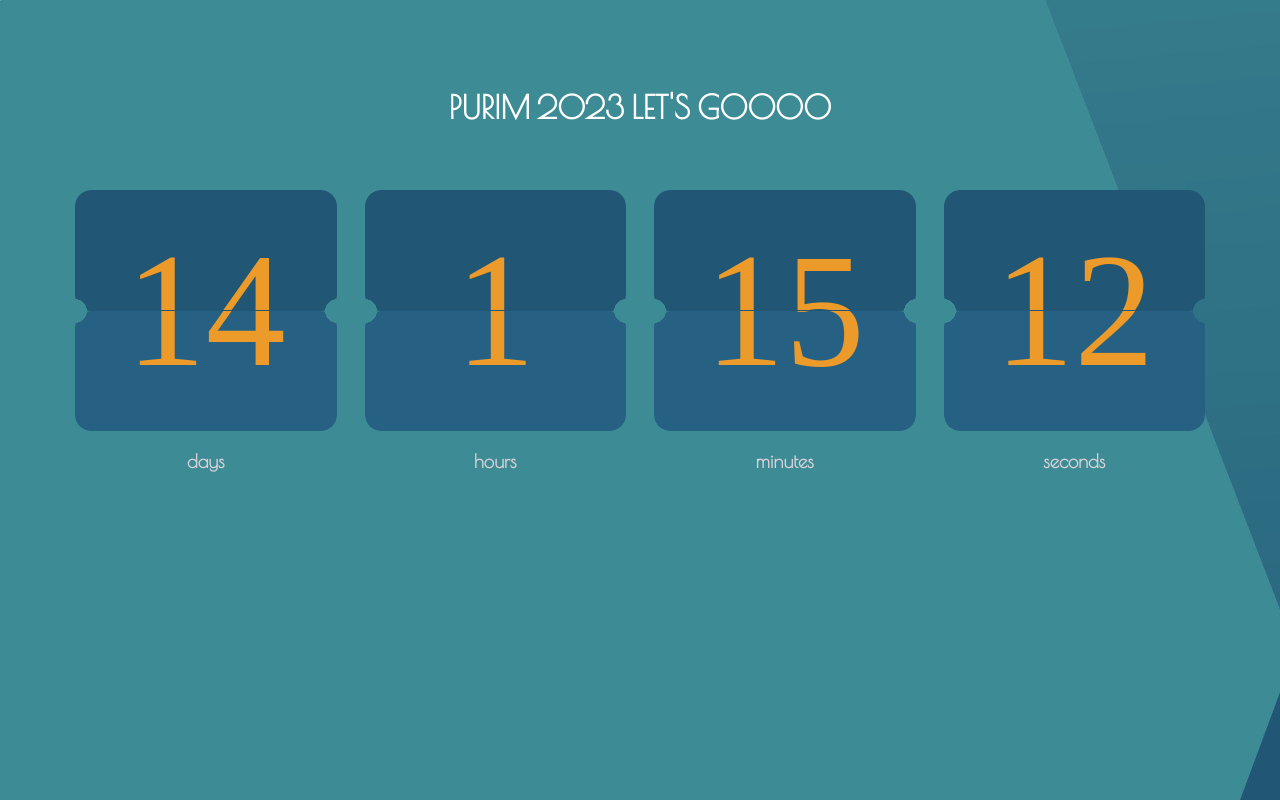
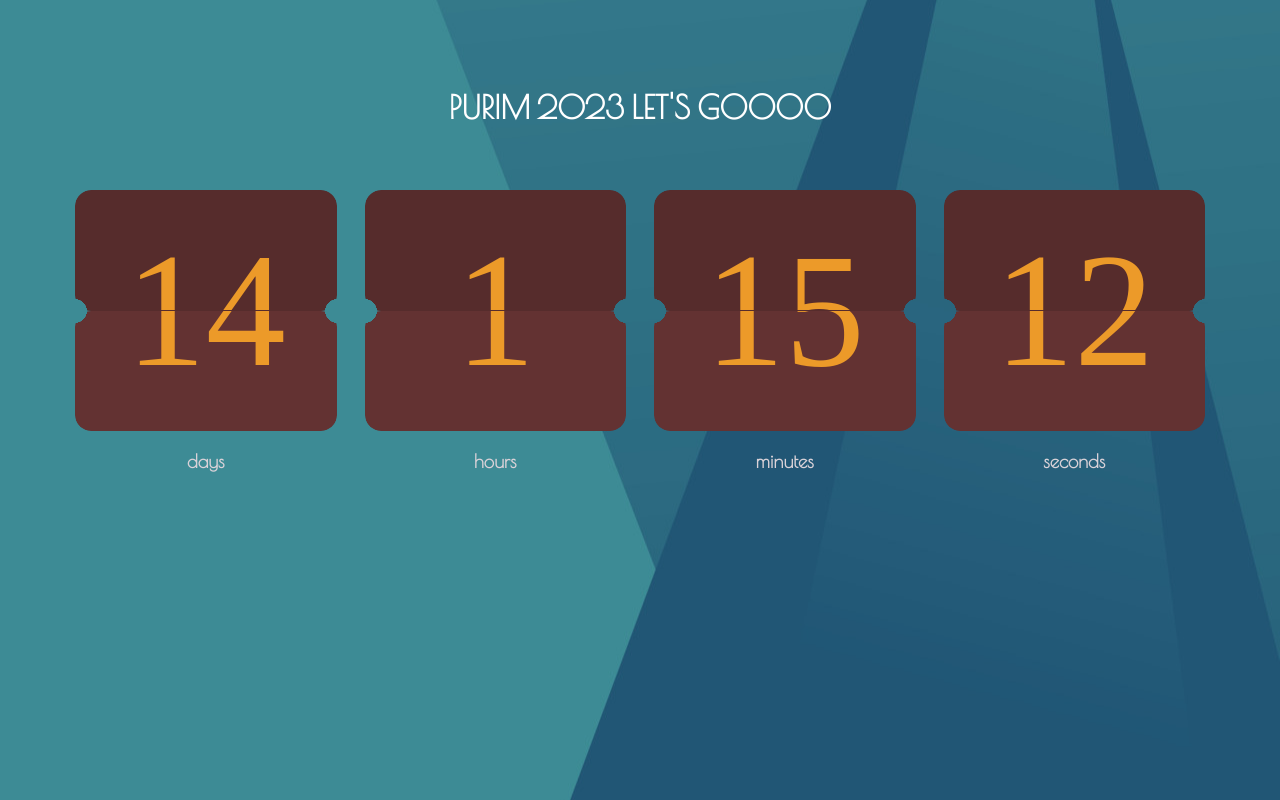
Before and after one commit to bergerm613/wedding, a React (Create React App) app: page / in a window 1280 px wide. Built offline with nearby package versions, Linux system fonts and the light colour scheme; a web font is replaced by a local one.

Commit message:
refactor to use a hook

```diff
--- a/package.json
+++ b/package.json
@@ -8,6 +8,7 @@
     "@testing-library/react": "^13.4.0",
     "@testing-library/user-event": "^13.5.0",
     "react": "^18.2.0",
+    "react-confetti": "^6.1.0",
     "react-dom": "^18.2.0",
     "react-scripts": "5.0.1",
     "source-map-loader": "^4.0.1",
--- a/src/App.tsx
+++ b/src/App.tsx
@@ -1,34 +1,18 @@
 import * as React from "react";
-import { useState, useEffect } from "react";
 import { Flipper } from "./components/Flipper";
-import { getRemainingTime, purimDate } from "./util";
+import { isCountdownDone, purimDate } from "./util";
+import Confetti from "react-confetti";
+import { useCountdown } from "./hooks/useCountdown";
 
 import "./styles.css";
 
 const App = () => {
-  const [days, setDays] = useState(0);
-  const [hours, setHours] = useState(0);
-  const [minutes, setMinutes] = useState(0);
-  const [seconds, setSeconds] = useState(0);
-
-  const updateTime = () => {
-    const remainingTime = getRemainingTime(purimDate);
-
-    setDays(remainingTime.days);
-    setHours(remainingTime.hours);
-    setMinutes(remainingTime.minutes);
-    setSeconds(remainingTime.seconds);
-  };
-
-  useEffect(() => {
-    const interval = setInterval(() => {
-      updateTime();
-    }, 1000);
-
-    return () => clearInterval(interval);
-  }, []);
+  const { days, hours, minutes, seconds } = useCountdown(purimDate);
 
   return (
+    <>
+      {isCountdownDone(days, hours, minutes, seconds) && <Confetti />}
+
       <div className="countdown-container">
         <h1 className="title">Purim 2023 Let's Goooo</h1>
 
@@ -39,6 +23,7 @@ const App = () => {
           <Flipper amount={seconds} subtitle={"seconds"} />
         </div>
       </div>
+    </>
   );
 };
 
--- a/src/components/Flipper/styles.css
+++ b/src/components/Flipper/styles.css
@@ -20,18 +20,18 @@
 }
 
 .top {
-  background: #225675;
+  background: #562c2c;
   padding-top: 0.25em;
 
   --mask: radial-gradient(12px at 12px 100%, #0000 98%, #000) -12px;
   -webkit-mask: var(--mask);
   mask: var(--mask);
 
-  border-bottom: 0.75px solid #225675;
+  border-bottom: 0.75px solid #562c2c;
 }
 
 .bottom {
-  background: #266183;
+  background: #633232;
   padding-bottom: 0.25em;
 
   --mask: radial-gradient(12px at 12px 0, #0000 98%, #000) -12px;
--- /dev/null
+++ b/src/hooks/useCountdown.ts
@@ -0,0 +1,31 @@
+import { useEffect, useState } from "react";
+import { RemainingTime } from "../types";
+import { getRemainingTime } from "../util";
+
+/**
+ * A hook used to continuously check the remaining time, and update every second.
+ *
+ * @param {Date} endTime the Date to count down until
+ * @returns {RemainingTime} days, hours, minutes, and seconds remaining
+ */
+export const useCountdown = (endTime: Date): RemainingTime => {
+  const [days, setDays] = useState<number>(undefined);
+  const [hours, setHours] = useState<number>(undefined);
+  const [minutes, setMinutes] = useState<number>(undefined);
+  const [seconds, setSeconds] = useState<number>(undefined);
+
+  useEffect(() => {
+    const interval = setInterval(() => {
+      const remainingTime = getRemainingTime(endTime);
+
+      setDays(remainingTime.days);
+      setHours(remainingTime.hours);
+      setMinutes(remainingTime.minutes);
+      setSeconds(remainingTime.seconds);
+    }, 1000);
+
+    return () => clearInterval(interval);
+  }, [endTime]);
+
+  return { days, hours, minutes, seconds };
+};
--- a/src/styles.css
+++ b/src/styles.css
@@ -1,7 +1,11 @@
 body {
   margin: 0;
   text-align: center;
+  background: #3d8c95;
   background-image: url("./assets/background.jpg");
+  background-repeat: no-repeat;
+  background-attachment: fixed;
+  background-position: right;
 }
 
 .countdown-container {
--- /dev/null
+++ b/src/types.ts
@@ -0,0 +1,6 @@
+export type RemainingTime = {
+  days: number;
+  hours: number;
+  minutes: number;
+  seconds: number;
+};
--- a/src/util.ts
+++ b/src/util.ts
@@ -1,9 +1,4 @@
-type RemainingTime = {
-  days: number;
-  hours: number;
-  minutes: number;
-  seconds: number;
-};
+import { RemainingTime } from "./types";
 
 // Date object for the shkiya start time of Purim 2023
 export const purimDate = new Date("03/06/2023 17:52:41");
@@ -15,7 +10,12 @@ export const purimDate = new Date("03/06/2023 17:52:41");
  */
 export const getRemainingTime = (endTime: Date): RemainingTime => {
   const now = new Date();
-  const secondsRemaining = (endTime.getTime() - now.getTime()) / 1000;
+
+  let secondsRemaining = (endTime.getTime() - now.getTime()) / 1000;
+  //don't count below zero
+  if (secondsRemaining < 0) {
+    secondsRemaining = 0;
+  }
 
   const days = Math.floor(secondsRemaining / (60 * 60 * 24));
   const hours = Math.floor((secondsRemaining / (60 * 60)) % 24);
@@ -24,3 +24,15 @@ export const getRemainingTime = (endTime: Date): RemainingTime => {
 
   return { days, hours, minutes, seconds };
 };
+
+/**
+ * Returns a boolean repersenting if there is any time remaining
+ */
+export const isCountdownDone = (
+  days: number,
+  hours: number,
+  minutes: number,
+  seconds: number
+): boolean => {
+  return days === 0 && hours === 0 && minutes === 0 && seconds === 0;
+};
```
Also changed, not shown: 1 other file (tests, documents, lock files or other folders). Lines whose indentation alone changed are shown as unchanged.
